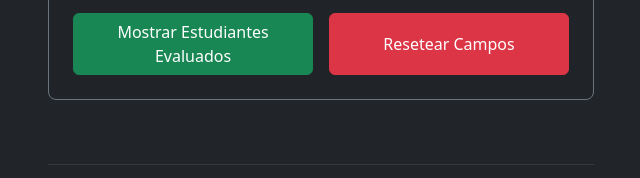
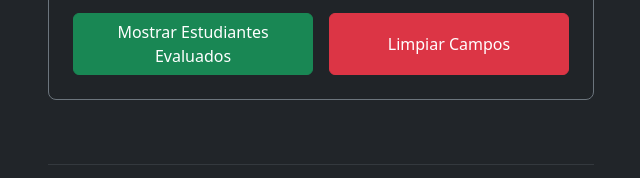
Before and after one commit to Uriel8334/PRY_SISTEMA_EVALUACIONES_ESTUDIANTES, a website built with Vite: page index.html in a window 1280 px wide. Shown: the part 553-731 px from the top of the page, 319-959 px from the left. Built offline with nearby package versions, Linux system fonts and the light colour scheme; files whose address does not match are found by name.

Commit message:
cambio de nombre al elemento de resetear campos a limpiar campos

```diff
--- a/index.html
+++ b/index.html
@@ -71,7 +71,7 @@
 
                             <div class="d-grid">
                                 <button type="reset" class="btn btn-danger">
-                                    Resetear Campos
+                                    Limpiar Campos
                                 </button>
                             </div>
                         </div>
```
